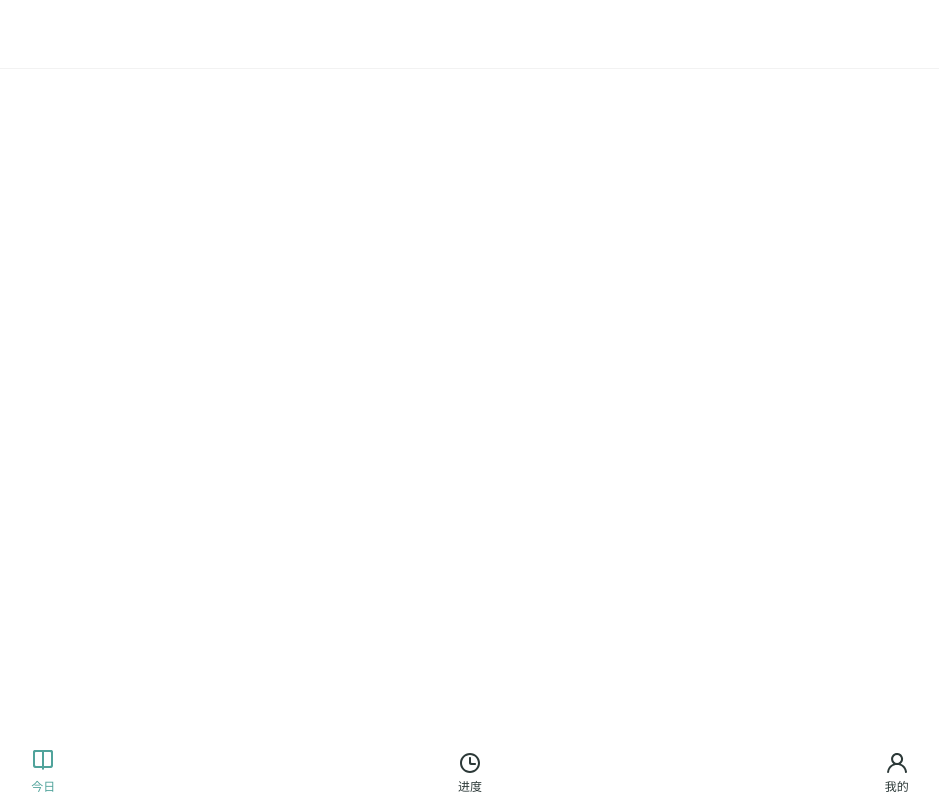
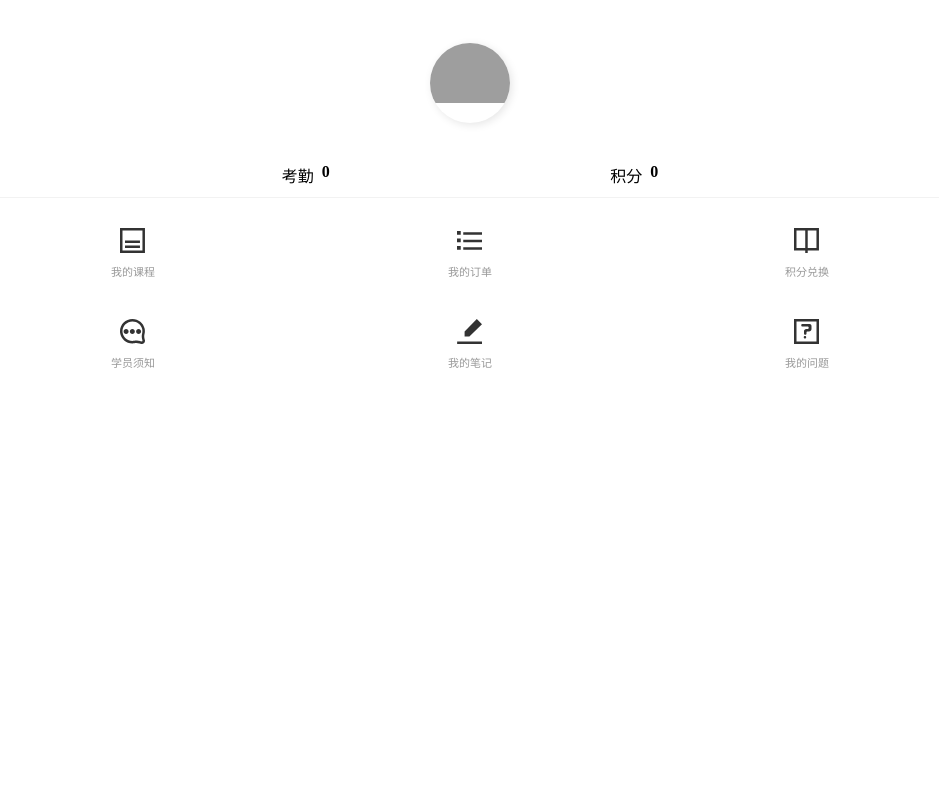
Before and after one commit to Nobida/secondhand_frontend, a React (Create React App) app: page / in a window 1280 px wide. Shown: the whole page, without its empty margins (170-1109 px from the left). Built offline with nearby package versions, Linux system fonts and the light colour scheme; grey boxes are pictures that could not be loaded.

Commit message:
add user page

```diff
--- a/package.json
+++ b/package.json
@@ -12,6 +12,7 @@
     "react-native-ios-kit": "^0.0.22",
     "react-native-vector-icons": "^9.2.0",
     "react-onsenui": "^1.13.2",
+    "react-router-dom": "^6.10.0",
     "react-scripts": "5.0.1",
     "sass": "^1.62.0",
     "web-vitals": "^2.1.4"
--- /dev/null
+++ b/src/api/const.js
@@ -0,0 +1,44 @@
+/**
+ * const.js
+ *
+ * Declare a series of constant variable here!
+ *
+ */
+
+ export const ROOT_URL       = 'http://zhidaorw.com/';
+ export const BASIC_URL      = ROOT_URL+'api/v3/';
+
+ export const INTRO_URL      = ROOT_URL+'m2/reading/propagandist/introduction/';
+ export const FOLLOW_URL     = ROOT_URL+'m/reading/follow_loop/follow_loop.html';
+ export const SHARE_URL      = ROOT_URL+'m/reading/share/';
+ export const SHARE_URL_TEST    = ROOT_URL+'m2/reading/share/';
+ export const DIPLOMA_URL  =  ROOT_URL+'m2/reading/diploma/';
+
+ export const LOG_URL      = ROOT_URL+'m2/reading/#/log-in-check/';
+ export const RECEIVE_GIFT_URL = ROOT_URL+'m2/reading/#/receive-gift/';
+
+ export const POST_SHARE_URL = ROOT_URL+'m/reading/post_share/';
+ export const ORDER_URL      = ROOT_URL+'m/reading/order/';  //?apikey=KEY&product_order=ORDER_ID&coupon=COUPON&source=SOURCE&redirect=REDIRECT
+
+ export const BOOK_COVER_URL = ROOT_URL+'pic/book_cover/';
+ export const REVIEW_CARD_COVER = 'http://zhidaorw.com/pic/review.jpg';
+ export const WAITING_CARD_COVER = 'http://zhidaorw.com/pic/waiting.jpg';
+
+ export const DEFAULT_COURSE_BG = "https://ss2.bdstatic.com/70cFvnSh_Q1YnxGkpoWK1HF6hhy/it/u=610259093,4184493625&fm=200&gp=0.jpg";
+ export const DEFAULT_CARD_BG = "http://zhidaorw.com/pic/banner/chinese/%E6%BD%87%E6%B9%98%E7%99%BD%E4%BA%91%E5%9B%BE.jpg";
+ export const MAIN_URL = 'http://zhidaorw.com/m/reading/';
+ export const DEFAULT_AVATAR = "https://timgsa.baidu.com/timg?image&quality=80&size=b9999_10000&sec=1533390248&di=e072b043b669bf522b396c705104486d&imgtype=jpg&er=1&src=http%3A%2F%2Fimg.zcool.cn%2Fcommunity%2F01b6a355fbea206ac7251df8fda889.png%402o.png";
+ export const USER_GUIDE_BG = ROOT_URL + 'pic/western/后印象派/花开的树木.jpg'
+ export const DEFAULT_LESSON_BG = ROOT_URL + 'pic/banner/western/梦.jpg';
+
+ export const USER_GUIDE_ID = 19
+ export const SCORE_RULE_ID = 20
+
+ export const DEFAULT_ARTICLE_BG = ROOT_URL + 'pic/banner/western/沉默.jpg';
+
+
+ export const GRAPH_MAIN_URL = MAIN_URL + 'KG/#/graph/'
+ export const AD_PAGE_URL = MAIN_URL + '#/ad-page/'
+ export const NOTE_URL =  MAIN_URL + '#/reading2/'
+ export const READING_PROBATION_URL = MAIN_URL + '#/reading-probation/'
+ export const RETAIL_RULE_ID = 113
--- /dev/null
+++ b/src/components/Avatar.js
@@ -0,0 +1,41 @@
+/**
+ * Avatar
+ */
+
+ import React from "react";
+ import {DEFAULT_AVATAR} from "../api/const";
+
+ class Avatar extends React.Component {
+
+   constructor(props){
+       super(props);
+   }
+   getSizeClassName(){
+       switch (this.props.size){
+           case 'xs':
+               return 'tiny';
+           case 'sm':
+               return 'small';
+           case 'md':
+               return 'middle';
+           case 'bg':
+               return 'big';
+           case 'lg':
+               return 'large';
+           default:
+               return 'middle';
+       }
+   }
+   render() {
+     let className = "avatar " + this.getSizeClassName();
+     return(
+         <div
+             className={this.props.className?className+" "+this.props.className:className}
+         >
+            <img src={this.props.src?this.props.src:DEFAULT_AVATAR}/>
+         </div>
+     )
+   }
+ }
+
+ export default Avatar;
--- /dev/null
+++ b/src/components/Icon.js
@@ -0,0 +1,45 @@
+//== BottomNav
+//
+
+import React from 'react';
+
+// icon item
+
+class Icon extends React.Component {
+  constructor(props) {
+    super(props);
+  }
+  getSizeClassName(){
+      switch (this.props.size){
+          case 'sm':
+              return 'icon-sm';
+          case 'md':
+              return 'icon-md';
+          case 'lg':
+              return 'icon-lg';
+          case 'xs':
+              return 'icon-xs';
+          default:
+              return 'icon-md';
+      }
+  }
+  render() {
+    return (
+
+        <div onClick={this.props.onClick?this.props.onClick:null}
+          className={this.props.className?"icon-container "+this.getSizeClassName()+" " +this.props.className:'icon-container '+this.getSizeClassName()}>
+          <div className={"icon "+this.getSizeClassName()} >
+            {this.props.icon}
+            <div className="click-panel"></div>
+          </div>
+
+            {this.props.label?(
+              <div className="label">
+                  {this.props.label}
+              </div>
+            ):null}
+        </div>
+    );
+  }
+}
+export default Icon;
--- /dev/null
+++ b/src/components/IconButton.js
@@ -0,0 +1,41 @@
+//== BottomNav
+//
+
+import React from 'react';
+
+// icon button item
+
+class IconButton extends React.Component {
+  constructor(props) {
+    super(props);
+  }
+  getSizeClassName(){
+      switch (this.props.size){
+          case 'sm':
+              return 'sm';
+          case 'md':
+              return 'md';
+          case 'lg':
+              return 'lg';
+          case 'xs':
+              return 'xs';
+          default:
+              return 'md';
+      }
+  }
+  render() {
+    let className = this.props.inverse?"icon-button inverse":"icon-button";
+    className += " "+this.getSizeClassName()
+    return (
+      <div className={this.props.className?'icon-button-container '+this.props.className:'icon-button-container'}>
+        <div className={className}
+             onClick={this.props.onClick}
+        >
+            {this.props.icon}
+        </div>
+        {this.props.label?(<div className="label">{this.props.label}</div>):null}
+      </div>
+    );
+  }
+}
+export default IconButton;
--- /dev/null
+++ b/src/containers/Test.js
@@ -0,0 +1,31 @@
+import React, { Component } from 'react'
+import User from './User'
+
+class Test extends Component {
+
+  constructor(props) {
+    super(props);
+    this.state = {
+      curTab: 0,
+      doInitScroll: true,
+    }
+  }
+
+  componentDidMount() {
+    const {history} = this.props;
+
+  }
+
+  render(){
+    const {curTab} = this.state
+
+    return(
+      <div className="note-list-drawer">
+          <User/>
+
+      </div>
+    )
+  }
+}
+
+export default Test;
--- /dev/null
+++ b/src/containers/User.js
@@ -0,0 +1,99 @@
+import React from 'react';
+import {Link} from 'react-router-dom';
+import Avatar from '../components/Avatar';
+import Icon from '../components/Icon';
+import Button from '../components/Button';
+import IconButton from '../components/IconButton';
+import { bookS, question, setting, note, comment, shelf, userAdd,menu,gift } from "../svg";
+import './style.scss';
+
+class UserHead extends React.Component {
+  render() {
+    const { user_info, score, punch } = this.props;
+    return (
+      <div className="user-head">
+        <Avatar size="lg" />
+        <div className="nickname"></div>
+        <div className='user-info'>
+          <div className="info-item">
+            <span> 考勤 &nbsp; </span><span><b>{punch}</b></span>
+          </div>
+          <div className="info-item">
+            <span> 积分 &nbsp; </span> <span><b>{score}</b></span>
+          </div>
+        </div>
+      </div>
+
+    );
+  }
+}
+
+class UserTools extends React.Component {
+  constructor(props){
+    super(props);
+  }
+  render(){
+    return(
+      <div className="tools">
+        <div className="tool-icon">
+            <Icon icon={shelf}/>
+            <div className="label">我的课程</div>
+        </div>
+        <div className="tool-icon">
+            <Icon icon={menu}/>
+            <div className="label">我的订单</div>
+        </div>
+        <div className="tool-icon">
+            <Icon icon={bookS}/>
+            <div className="label">积分兑换</div>
+        </div>
+        <div className="tool-icon">
+            <Icon icon={comment}/>
+            <div className="label">学员须知</div>
+        </div>
+        <div className="tool-icon">
+            <Icon icon={note}/>
+            <div className="label">我的笔记</div>
+        </div>
+        <div className="tool-icon">
+            <Icon icon={question}/>
+            <div className="label">我的问题</div>
+        </div>
+      </div>
+    )
+  }
+}
+
+export default class User extends React.Component {
+  constructor(props) {
+    super(props);
+  }
+
+  componentDidMount(){
+    console.log('User did mount');
+
+
+  }
+
+  render() {
+    console.log('User render');
+
+    console.log(this.props)
+    const { user_stat, user_info } = this.props;
+
+    return (
+      <div>
+        <div className="user">
+          <UserHead
+            user_info={user_info}
+            punch={0}
+            score={0}
+          />
+          <UserTools/>
+
+
+        </div>
+      </div>
+    );
+  }
+}
--- /dev/null
+++ b/src/containers/style.scss
@@ -0,0 +1,75 @@
+@import "../common_style/variables";
+@import "../common_style/mixins";
+
+.user{
+  $user-width: 80%;
+  $tool-icon-size: 25px;
+  padding: 25px $padding-base-horizontal;
+  width: $user-width;
+  margin:0 auto;
+  position: relative;
+
+  .user-head {
+    margin-top: 10px;
+    @include flex(center, center, column);
+    .avatar {
+      margin-bottom: 20px;
+    }
+    .nickname {
+      font-size: $font-size-large;
+    }
+  }
+  .user-info{
+    margin-top: 10px;
+    @include flex(space-between);
+    width: 65%;
+    .info-item{
+      width: 50%;
+      margin: 10px;
+      @include flex(center);
+    }
+  }
+  .gift-btn{
+    position: fixed;
+    right: 20px;
+    z-index:2000;
+    bottom: $nav-height + 20px;
+
+  }
+  .tools{
+    margin-top: 0;
+    padding-top: 10px;
+    border-top: 1px solid $split-line-color;
+    flex-wrap: wrap;
+    @include flex(flex-start);
+    .tool-icon{
+      width:33.33%;
+      margin: 20px 0;
+      @include flex(center,center,column);
+      .label{
+        margin-top: 10px;
+        font-size: 11px;
+        color: $text-color-light;
+      }
+    }
+  }
+}
+.avator-retail{
+  position: absolute;
+  right: -28px;
+  top: 55px;
+  cursor: pointer;
+  .button.middle{
+    float: right;
+    padding: 0 20px;
+    border-top-right-radius: 8px;
+    border-bottom-right-radius: 8px;
+    font-size: 14px;
+  }
+
+}
+
+.avator-retail:before{
+  height : 100px;
+  width  : 70px;
+}
--- a/src/index.js
+++ b/src/index.js
@@ -1,13 +1,14 @@
 import React from 'react';
 import ReactDOM from 'react-dom/client';
 import App from './containers/App';
+import Test from './containers/Test';
 import './common_style/common_style.scss';
 
 
 const root = ReactDOM.createRoot(document.getElementById('root'));
 root.render(
   <React.StrictMode>
-    <App />
+    <Test />
   </React.StrictMode>
 );
 
```
Also changed, not shown: src/components/Button.js (renamed from src/components/Bottom.js).
